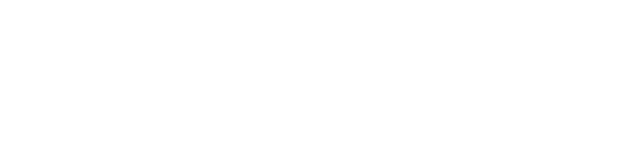
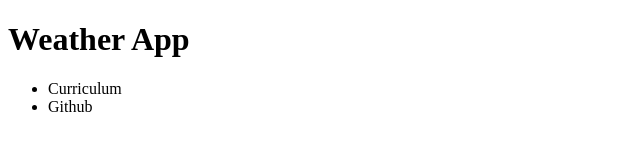
Before and after one commit to qamk/weather-app, a website built with webpack: page dist/index.html in a window 1280 px wide. Shown: the whole page, without its empty margins (0-640 px from the left). Built offline with nearby package versions, Linux system fonts and the light colour scheme.

Commit message:
Add markup skeleton

```diff
--- a/dist/index.html
+++ b/dist/index.html
@@ -4,9 +4,27 @@
   <meta charset="UTF-8">
   <meta http-equiv="X-UA-Compatible" content="IE=edge">
   <meta name="viewport" content="width=device-width, initial-scale=1.0">
+  <script src="bundle.js"></script>
   <title>Weather App</title>
 </head>
 <body>
+  <header>
+    <div class="brand">
+      <h1>Weather App</h1>
+    </div>
+  </header>
 
+  <main>
+    <div id="content"></div>
+  </main>
+
+  <footer>
+    <div class="links">
+      <ul>
+        <li>Curriculum</li>
+        <li>Github</li>
+      </ul>
+    </div>
+  </footer>
 </body>
 </html>
```
